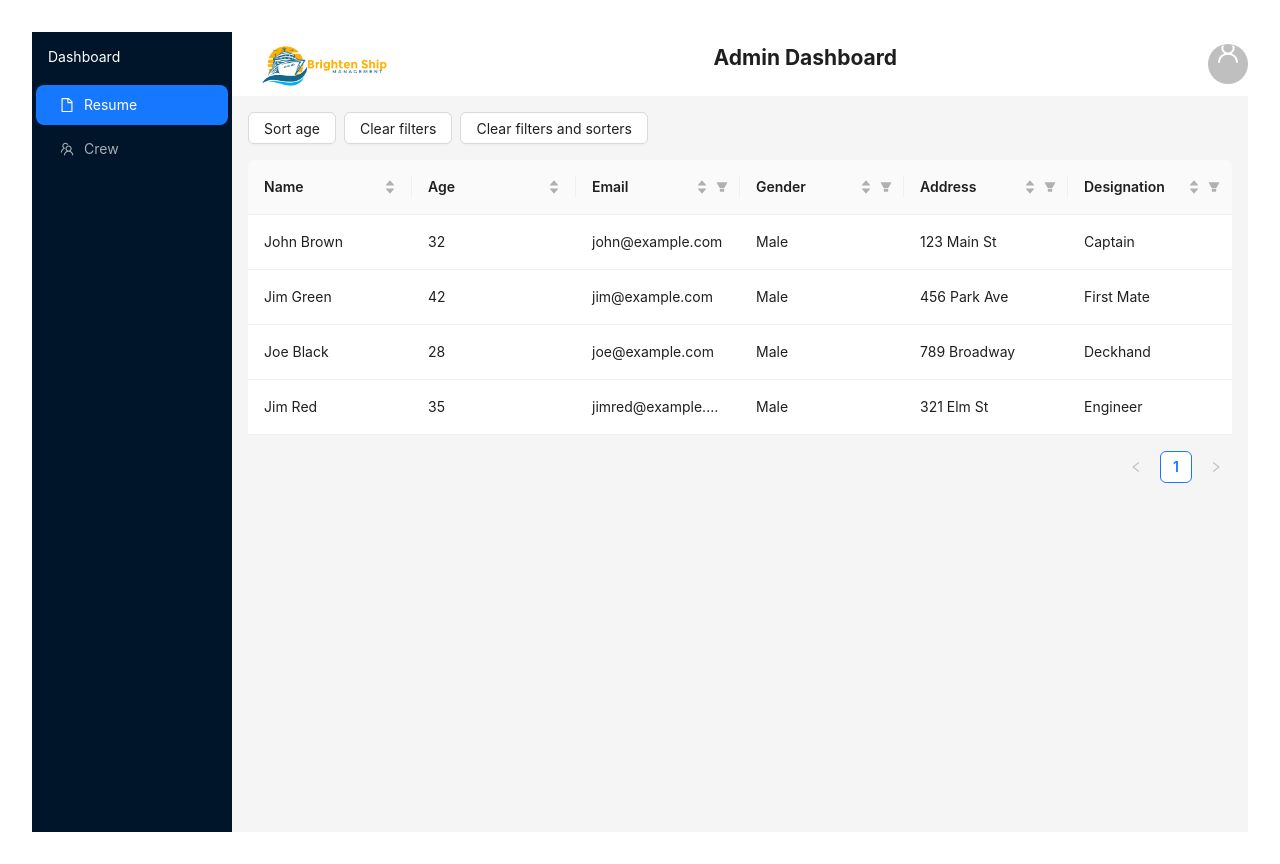
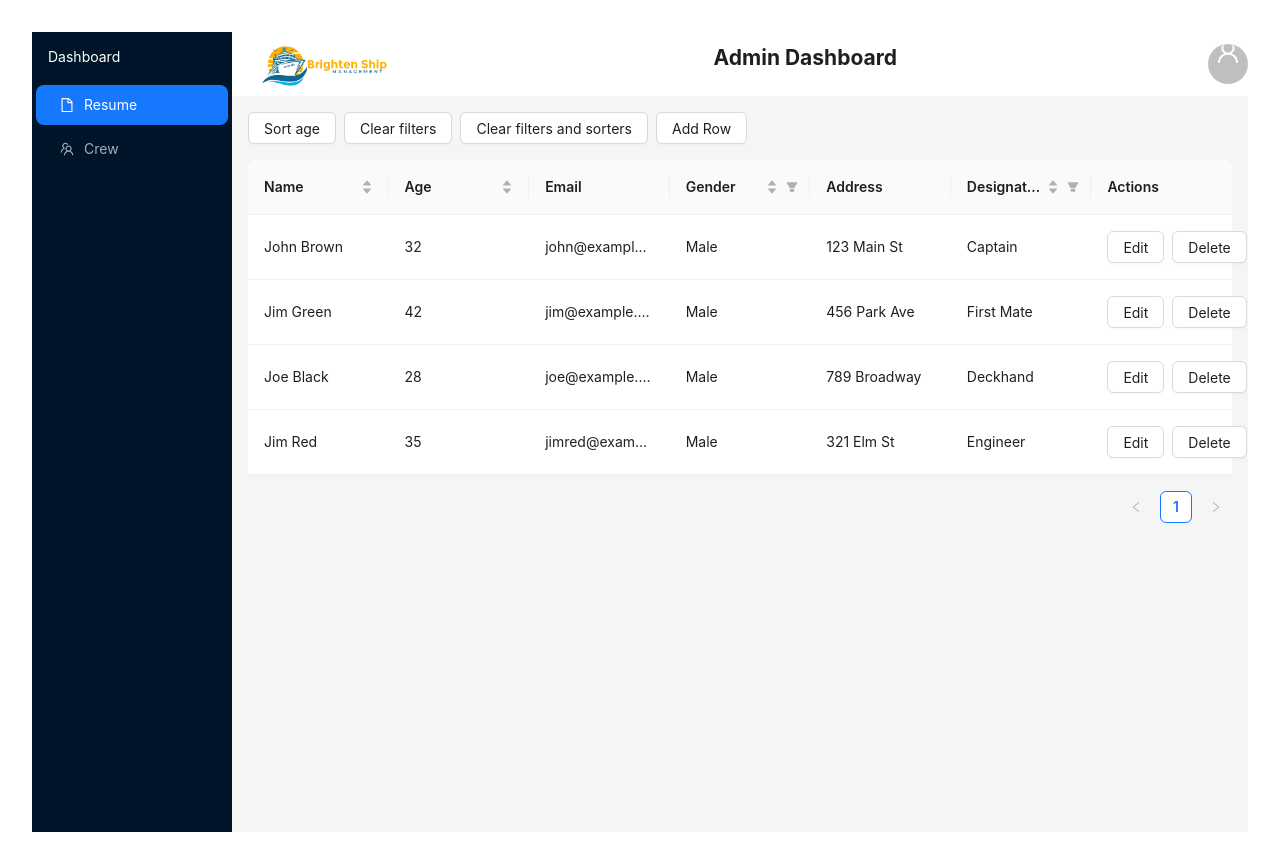
Before and after one commit to TRex-007-15/Admin_Dashboard_BrightenShipManagement, a React (Create React App) app: page /pages/Resume in a window 1280 px wide. Built offline with nearby package versions, Linux system fonts and the light colour scheme.

Commit message:
Update Resume.js

```diff
--- a/src/pages/Resume.js
+++ b/src/pages/Resume.js
@@ -1,9 +1,63 @@
-import React, { useState } from 'react';
-import { Button, Space, Table } from 'antd';
+import React, { useState, useEffect } from 'react';
+import { Button, Space, Table, Input, Select } from 'antd';
 
 const Resume = () => {
   const [filteredInfo, setFilteredInfo] = useState({});
   const [sortedInfo, setSortedInfo] = useState({});
+  const [data, setData] = useState([]);
+
+  // Load data from local storage on initial render
+  useEffect(() => {
+    const savedData = localStorage.getItem('resumeData');
+    if (savedData) {
+      setData(JSON.parse(savedData));
+    } else {
+      // If no data found in local storage, initialize with sample data
+      setData([
+        {
+          key: '1',
+          name: 'John Brown',
+          age: 32,
+          email: 'john@example.com',
+          gender: 'Male',
+          address: '123 Main St',
+          designation: 'Captain',
+        },
+        {
+          key: '2',
+          name: 'Jim Green',
+          age: 42,
+          email: 'jim@example.com',
+          gender: 'Male',
+          address: '456 Park Ave',
+          designation: 'First Mate',
+        },
+        {
+          key: '3',
+          name: 'Joe Black',
+          age: 28,
+          email: 'joe@example.com',
+          gender: 'Male',
+          address: '789 Broadway',
+          designation: 'Deckhand',
+        },
+        {
+          key: '4',
+          name: 'Jim Red',
+          age: 35,
+          email: 'jimred@example.com',
+          gender: 'Male',
+          address: '321 Elm St',
+          designation: 'Engineer',
+        },
+      ]);
+    }
+  }, []);
+
+  // Save data to local storage whenever it changes
+  useEffect(() => {
+    localStorage.setItem('resumeData', JSON.stringify(data));
+  }, [data]);
 
   const handleChange = (pagination, filters, sorter) => {
     console.log('Various parameters', pagination, filters, sorter);
@@ -35,6 +89,15 @@ const Resume = () => {
       sorter: (a, b) => a.name.localeCompare(b.name),
       sortOrder: sortedInfo.columnKey === 'name' ? sortedInfo.order : null,
       ellipsis: true,
+      render: (_, record) =>
+        record.editable ? (
+          <Input
+            value={record.name}
+            onChange={(e) => handleEditRow(record.key, { name: e.target.value })}
+          />
+        ) : (
+          record.name
+        ),
     },
     {
       title: 'Age',
@@ -43,21 +106,31 @@ const Resume = () => {
       sorter: (a, b) => a.age - b.age,
       sortOrder: sortedInfo.columnKey === 'age' ? sortedInfo.order : null,
       ellipsis: true,
+      render: (_, record) =>
+        record.editable ? (
+          <Input
+            type="number"
+            value={record.age}
+            onChange={(e) => handleEditRow(record.key, { age: parseInt(e.target.value, 10) || 0 })}
+          />
+        ) : (
+          record.age
+        ),
     },
     {
       title: 'Email',
       dataIndex: 'email',
       key: 'email',
-      sorter: (a, b) => a.email.localeCompare(b.email),
-      sortOrder: sortedInfo.columnKey === 'email' ? sortedInfo.order : null,
-      filters: [
-        { text: 'John', value: 'john@example.com' },
-        { text: 'Jim', value: 'jim@example.com' },
-        { text: 'Joe', value: 'joe@example.com' },
-      ],
-      filteredValue: filteredInfo.email || null,
-      onFilter: (value, record) => record.email.includes(value),
       ellipsis: true,
+      render: (_, record) =>
+        record.editable ? (
+          <Input
+            value={record.email}
+            onChange={(e) => handleEditRow(record.key, { email: e.target.value })}
+          />
+        ) : (
+          record.email
+        ),
     },
     {
       title: 'Gender',
@@ -72,22 +145,33 @@ const Resume = () => {
       filteredValue: filteredInfo.gender || null,
       onFilter: (value, record) => record.gender === value,
       ellipsis: true,
+      render: (_, record) =>
+        record.editable ? (
+          <Select
+            value={record.gender}
+            onChange={(value) => handleEditRow(record.key, { gender: value })}
+          >
+            <Select.Option value="Male">Male</Select.Option>
+            <Select.Option value="Female">Female</Select.Option>
+          </Select>
+        ) : (
+          record.gender
+        ),
     },
     {
       title: 'Address',
       dataIndex: 'address',
       key: 'address',
-      sorter: (a, b) => a.address.localeCompare(b.address),
-      sortOrder: sortedInfo.columnKey === 'address' ? sortedInfo.order : null,
-      filters: [
-        { text: 'Main St', value: '123 Main St' },
-        { text: 'Park Ave', value: '456 Park Ave' },
-        { text: 'Broadway', value: '789 Broadway' },
-        { text: 'Elm St', value: '321 Elm St' },
-      ],
-      filteredValue: filteredInfo.address || null,
-      onFilter: (value, record) => record.address.includes(value),
       ellipsis: true,
+      render: (_, record) =>
+        record.editable ? (
+          <Input
+            value={record.address}
+            onChange={(e) => handleEditRow(record.key, { address: e.target.value })}
+          />
+        ) : (
+          record.address
+        ),
     },
     {
       title: 'Designation',
@@ -96,55 +180,89 @@ const Resume = () => {
       sorter: (a, b) => a.designation.localeCompare(b.designation),
       sortOrder: sortedInfo.columnKey === 'designation' ? sortedInfo.order : null,
       filters: [
-        {text:'Captain', value:'Captain'},
-        {text:'First Mate', value:'First Mate'},
-        {text:'Deckhand', value:'Deckhand'},
-        {text:'Engineer',value:'Engineer'}
+        { text: 'Captain', value: 'Captain' },
+        { text: 'First Mate', value: 'First Mate' },
+        { text: 'Deckhand', value: 'Deckhand' },
+        { text: 'Engineer', value: 'Engineer' },
       ],
       filteredValue: filteredInfo.designation || null,
-      onFilter: (value,record) => record.designation.includes(value),
+      onFilter: (value, record) => record.designation.includes(value),
       ellipsis: true,
+      render: (_, record) =>
+        record.editable ? (
+          <Input
+            value={record.designation}
+            onChange={(e) => handleEditRow(record.key, { designation: e.target.value })}
+          />
+        ) : (
+          record.designation
+        ),
+    },
+    {
+      title: 'Actions',
+      dataIndex: 'actions',
+      key: 'actions',
+      render: (_, record) => (
+        <Space>
+          {record.editable ? (
+            <>
+              <Button type="primary" onClick={() => handleSaveRow(record.key)}>
+                Save
+              </Button>
+              <Button onClick={() => handleCancelEdit(record.key)}>Cancel</Button>
+            </>
+          ) : (
+            <Button onClick={() => handleEditRow(record.key)}>Edit</Button>
+          )}
+          <Button onClick={() => handleDeleteRow(record.key)}>Delete</Button>
+        </Space>
+      ),
     },
   ];
 
-  const data = [
-    {
-      key: '1',
-      name: 'John Brown',
-      age: 32,
-      email: 'john@example.com',
-      gender: 'Male',
-      address: '123 Main St',
-      designation: 'Captain',
-    },
-    {
-      key: '2',
-      name: 'Jim Green',
-      age: 42,
-      email: 'jim@example.com',
-      gender: 'Male',
-      address: '456 Park Ave',
-      designation: 'First Mate',
-    },
-    {
-      key: '3',
-      name: 'Joe Black',
-      age: 28,
-      email: 'joe@example.com',
-      gender: 'Male',
-      address: '789 Broadway',
-      designation: 'Deckhand',
-    },
-    {
-      key: '4',
-      name: 'Jim Red',
-      age: 35,
-      email: 'jimred@example.com',
-      gender: 'Male',
-      address: '321 Elm St',
-      designation: 'Engineer',
-    },
-  ];
+  const handleAddRow = () => {
+    const newRow = {
+      key: Date.now().toString(),
+      name: 'New Person',
+      age: 0,
+      email: '', // Include the 'email' field for the new row
+      gender: '',
+      address: '',
+      designation: '',
+      editable: true,
+    };
+
+    setData((prevData) => [...prevData, newRow]);
+  };
+
+  const handleEditRow = (key, updatedRow) => {
+    const updatedData = data.map((row) =>
+      row.key === key ? { ...row, ...updatedRow } : row
+    );
+    setData(updatedData);
+  };
+
+  const handleSaveRow = (key) => {
+    const updatedData = data.map((row) => (row.key === key ? { ...row, editable: false } : row));
+    setData(updatedData);
+  };
+
+  const handleCancelEdit = (key) => {
+    // If the 'key' is 'Date.now()', it means this is a new row that hasn't been saved, so we remove it
+    let updatedData = data;
+    if (key === 'Date.now()') {
+      updatedData = data.filter((row) => row.key !== key);
+    } else {
+      // Otherwise, set the 'editable' flag to false for the existing row
+      updatedData = data.map((row) => (row.key === key ? { ...row, editable: false } : row));
+    }
+    setData(updatedData);
+  };
+
+  const handleDeleteRow = (key) => {
+    const updatedData = data.filter((row) => row.key !== key);
+    setData(updatedData);
+  };
 
   return (
     <>
@@ -156,6 +274,7 @@ const Resume = () => {
         <Button onClick={setAgeSort}>Sort age</Button>
         <Button onClick={clearFilters}>Clear filters</Button>
         <Button onClick={clearAll}>Clear filters and sorters</Button>
+        <Button onClick={handleAddRow}>Add Row</Button>
       </Space>
       <Table columns={columns} dataSource={data} onChange={handleChange} />
     </>
```
